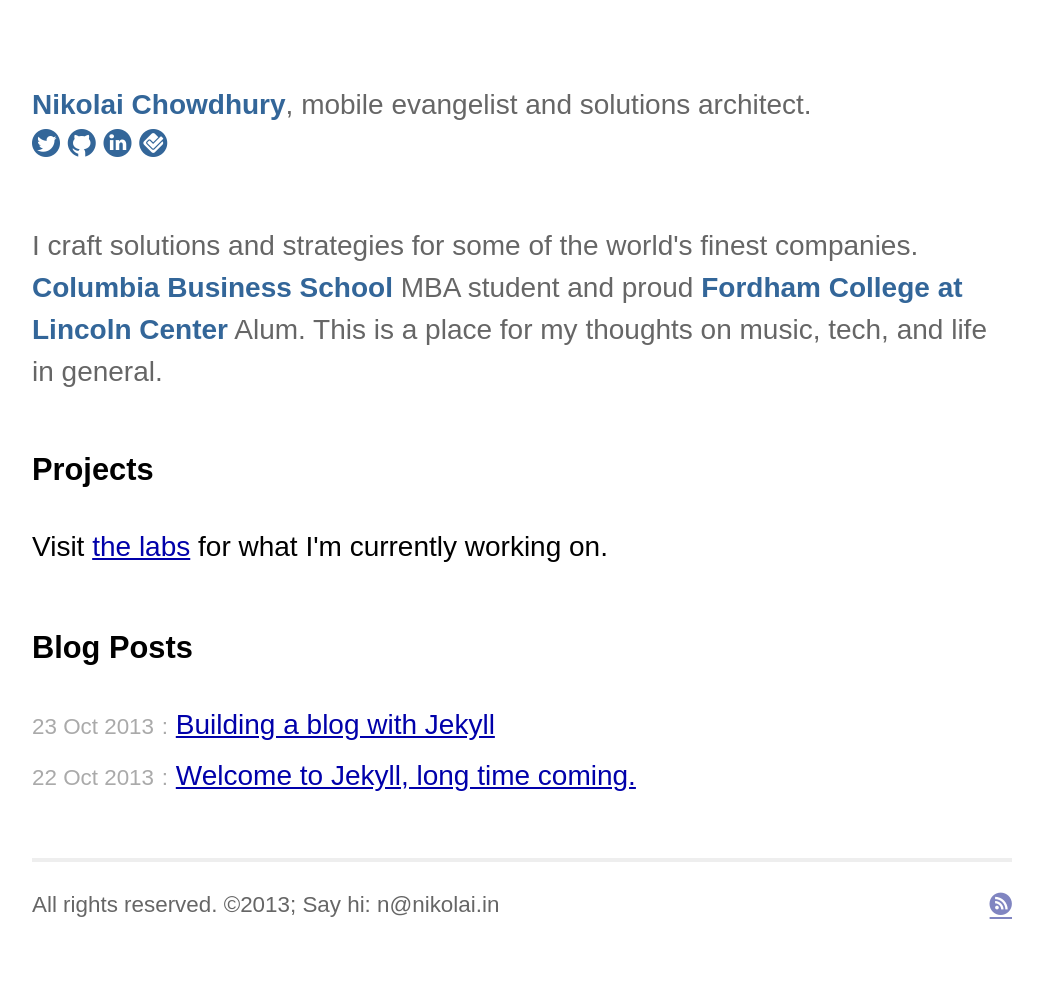
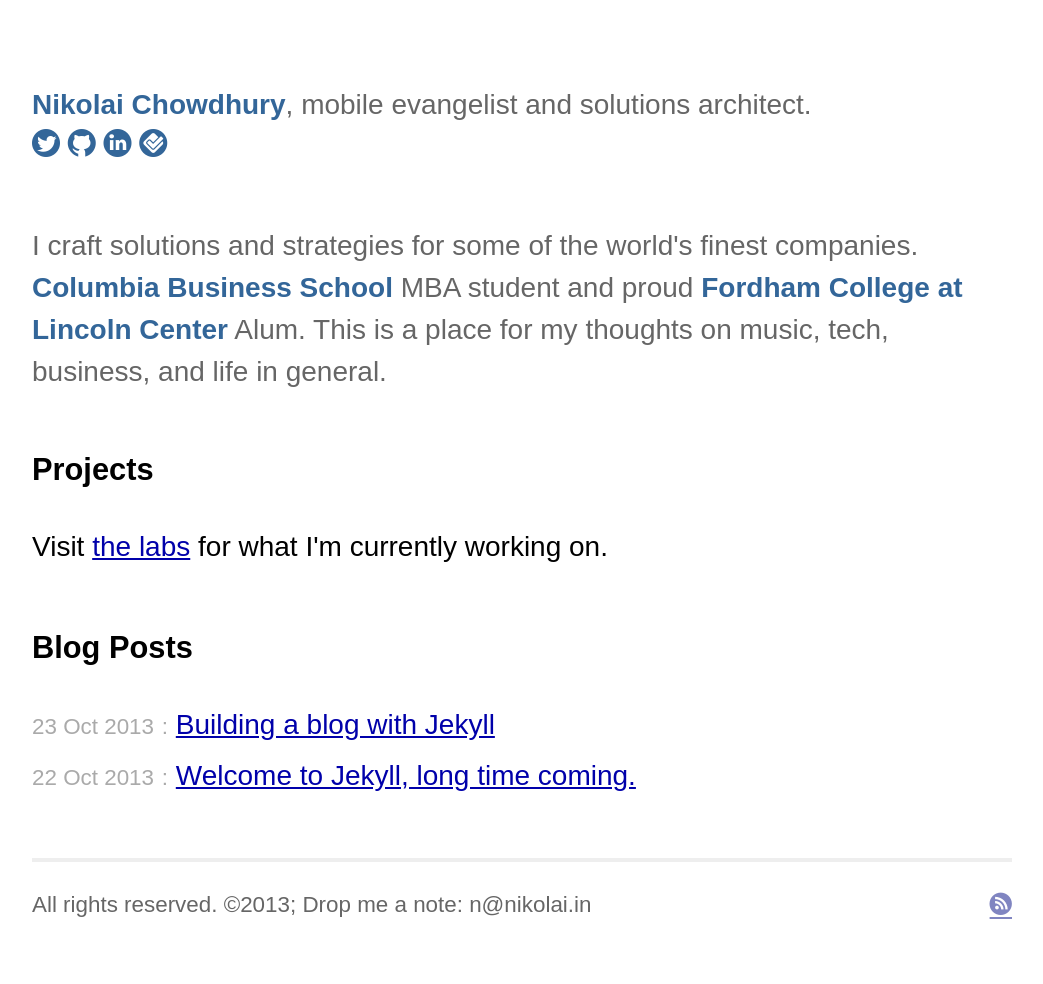
Before and after one commit to chowdhury/nikolai.in, a Jekyll site: the page built from index.html, in a window 1280 px wide. Shown: the whole page, without its empty margins (118-1161 px from the left). Built offline with Jekyll 4.4.1, drawn with Linux system fonts in a browser that asks for light colours; some web fonts are replaced.

```diff
--- a/_layouts/default.html
+++ b/_layouts/default.html
@@ -29,7 +29,7 @@
 		<div class="footer">
 			<div class="contact">
 				<p>
-					All rights reserved. &copy;2013; Say hi: &#110;&#064;&#110;&#105;&#107;&#111;&#108;&#097;&#105;&#046;&#105;&#110;
+					All rights reserved. &copy;2013; Drop me a note: &#110;&#064;&#110;&#105;&#107;&#111;&#108;&#097;&#105;&#046;&#105;&#110;
 				</p>
 			</div>
 		 	<div class="rss">
--- a/index.html
+++ b/index.html
@@ -3,12 +3,12 @@ layout: default
 title: Nikolai Chowdhury
 ---
 
-<div class="title">I craft solutions and strategies for some of the world's finest companies. <a href="http://gsb.columbia.edu/">Columbia Business School</a> MBA student and proud <a href="http://fordham.edu/fclc">Fordham College at Lincoln Center</a> Alum. This is a place for my thoughts on music, tech, and life in general.</div>
+<div class="title">I craft solutions and strategies for some of the world's finest companies. <a href="http://gsb.columbia.edu/">Columbia Business School</a> MBA student and proud <a href="http://fordham.edu/fclc">Fordham College at Lincoln Center</a> Alum. This is a place for my thoughts on music, tech, business, and life in general.</div>
 
 <div class="home">
 	<h1>Projects</h1>
 	<ul class="labs">
-		<li>Visit <a href="labs.nikolai.in">the labs</a> for what I'm currently working on.</li>
+		<li>Visit <a href="http://labs.nikolai.in">the labs</a> for what I'm currently working on.</li>
 	</ul>
 </div>
 
```
Also changed, not shown: favicon.ico (added).
